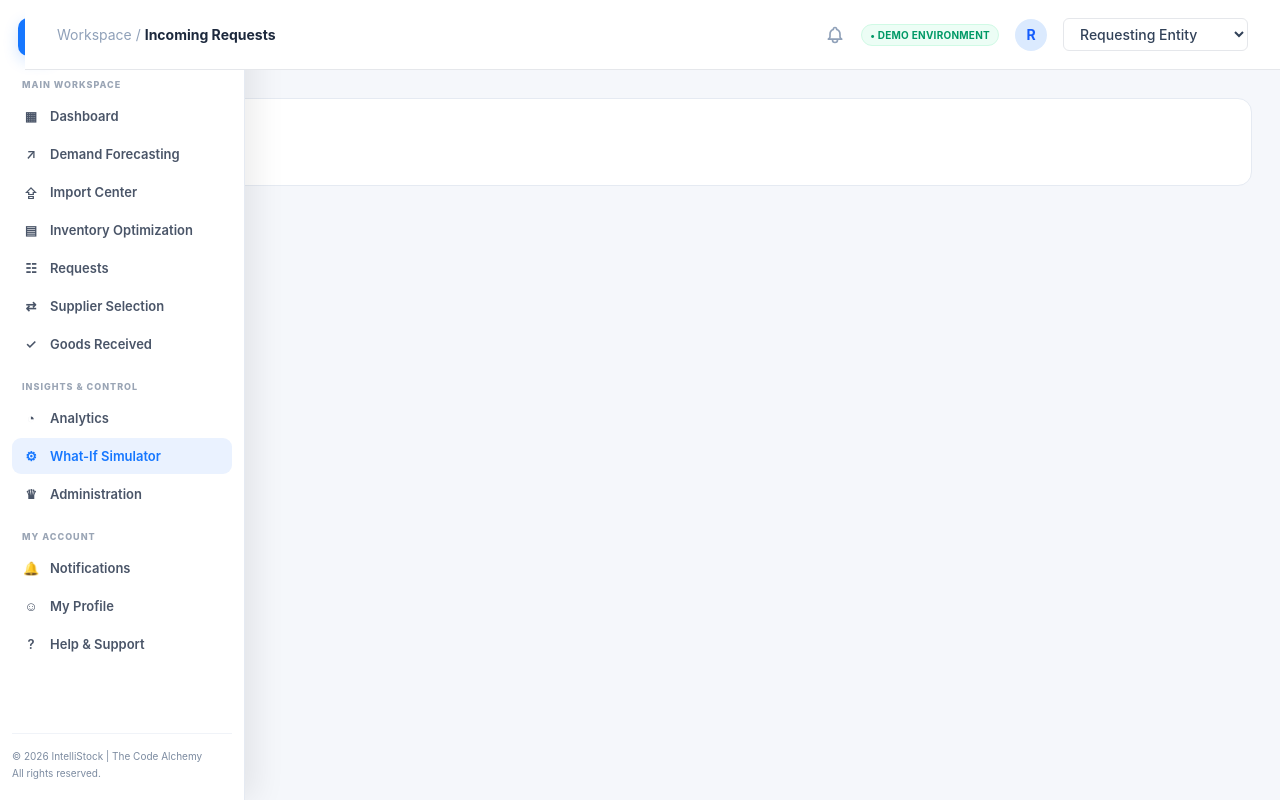
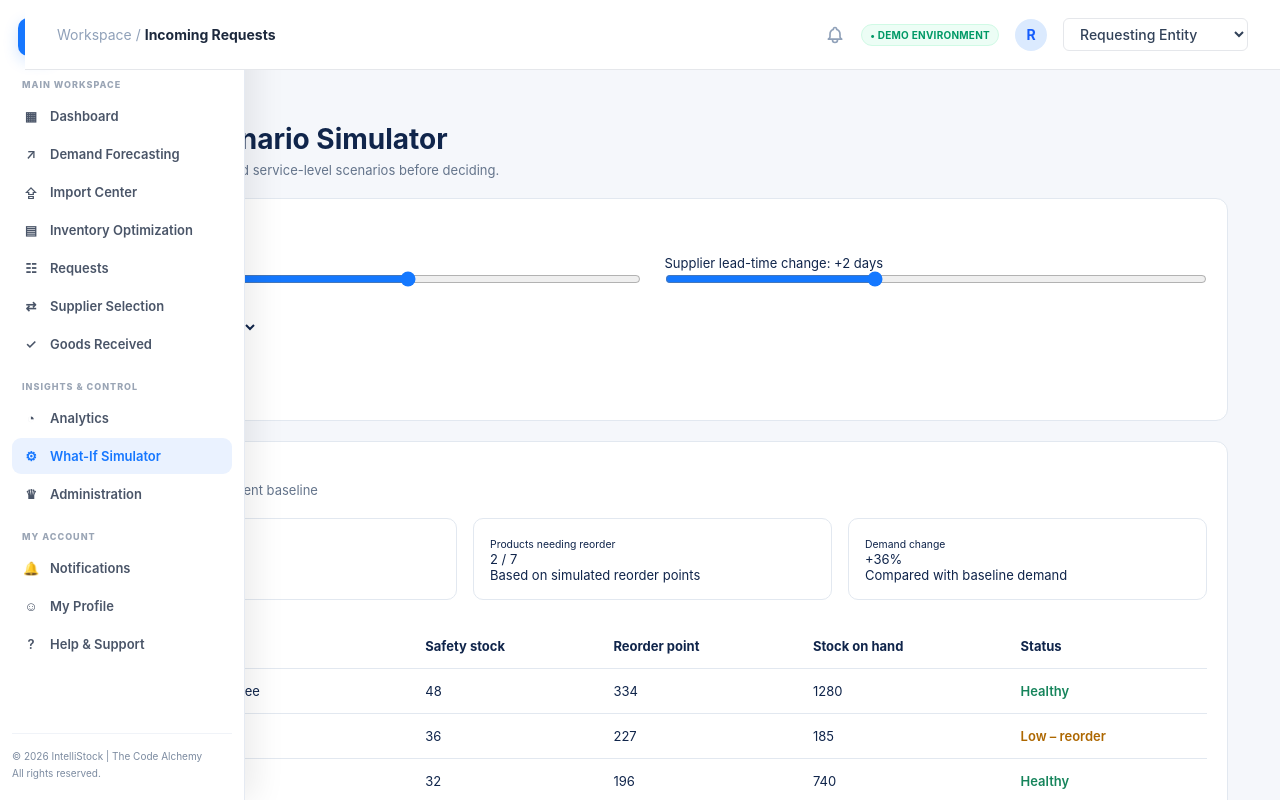
Before and after one commit to sithumthegreat/IntelliStock-Warehouse-Management-System, a React app in the folder frontend/: page /what-if in a window 1280 px wide. Shown: the top 800 px of the page. Built offline with nearby package versions, Linux system fonts and the light colour scheme; the HTML template or start-up script is replaced by a standard one.

Commit message:
feat: implement what-if scenario simulator

```diff
--- a/frontend/src/App.jsx
+++ b/frontend/src/App.jsx
@@ -1,20 +1,28 @@
+
 import { BrowserRouter as Router, Routes, Route, Navigate } from 'react-router-dom'
 import { RoleProvider } from './context/RoleContext'
 import Layout from './components/Layout'
 import DemandForecasting from './pages/DemandForecasting'
 import InventoryPage from './pages/InventoryPage'
 import IncomingRequestsPage from './pages/IncomingRequestsPage'
+import WhatIfSimulator from './pages/WhatIfSimulator'
 import Placeholder from './pages/Placeholder'
 import { NAV_GROUPS } from './config/navigation'
 
-const otherPages = NAV_GROUPS.flatMap((g) => g.items).filter(
-  (i) => i.path !== '/forecasting' && i.path !== '/inventory' && i.path !== '/requests'
-)
+const implementedPaths = [
+  '/forecasting',
+  '/inventory',
+  '/requests',
+  '/what-if',
+]
+
+const otherPages = NAV_GROUPS
+  .flatMap((g) => g.items)
+  .filter((item) => !implementedPaths.includes(item.path))
 
 export default function App() {
   return (
     <RoleProvider>
-      {/* 1. ADD THE ROUTER WRAPPER HERE */}
       <Router>
         <Routes>
           <Route element={<Layout />}>
@@ -23,14 +31,18 @@ export default function App() {
             <Route path="/forecasting" element={<DemandForecasting />} />
             <Route path="/inventory" element={<InventoryPage />} />
             <Route path="/requests" element={<IncomingRequestsPage />} />
+            <Route path="/what-if" element={<WhatIfSimulator />} />
 
-            {otherPages.map((p) => (
-              <Route key={p.path} path={p.path} element={<Placeholder title={p.title} />} />
+            {otherPages.map((page) => (
+              <Route
+                key={page.path}
+                path={page.path}
+                element={<Placeholder title={page.title} />}
+              />
             ))}
           </Route>
         </Routes>
       </Router>
-      {/* END ROUTER WRAPPER */}
     </RoleProvider>
   )
 }
--- /dev/null
+++ b/frontend/src/pages/WhatIfSimulator.jsx
@@ -0,0 +1,211 @@
+
+import { useState } from 'react'
+
+const products = [
+  { name: 'Premium Arabica Coffee', demand: 30, leadTime: 5, stock: 1280, cost: 450, deviation: 8 },
+  { name: 'Organic Green Tea', demand: 20, leadTime: 5, stock: 185, cost: 300, deviation: 6 },
+  { name: 'Wholegrain Crackers', demand: 15, leadTime: 6, stock: 740, cost: 180, deviation: 5 },
+  { name: 'Almond Milk 1L', demand: 18, leadTime: 4, stock: 92, cost: 350, deviation: 5 },
+  { name: 'Dark Chocolate 70%', demand: 10, leadTime: 5, stock: 360, cost: 500, deviation: 3 },
+  { name: 'Oat Cookies', demand: 12, leadTime: 6, stock: 214, cost: 220, deviation: 4 },
+  { name: 'Sparkling Water', demand: 25, leadTime: 4, stock: 980, cost: 120, deviation: 7 },
+]
+
+const serviceFactors = { 90: 1.282, 95: 1.645, 99: 2.326 }
+
+function calculateScenario(demandChange, leadTimeChange, serviceLevel) {
+  const factor = 1 + demandChange / 100
+  const z = serviceFactors[serviceLevel]
+
+  const rows = products.map((product) => {
+    const leadTime = Math.max(1, product.leadTime + leadTimeChange)
+    const dailyDemand = product.demand * factor
+    const dailyDeviation = product.deviation * factor
+
+    // Simplified model: independent daily demand variation.
+    const safetyStock = Math.ceil(z * dailyDeviation * Math.sqrt(leadTime))
+    const reorderPoint = Math.ceil(dailyDemand * leadTime + safetyStock)
+
+    return {
+      ...product,
+      safetyStock,
+      reorderPoint,
+      status: product.stock <= reorderPoint ? 'Low – reorder' : 'Healthy',
+    }
+  })
+
+  const totalSafetyStock = rows.reduce((sum, item) => sum + item.safetyStock, 0)
+
+  return { rows, totalSafetyStock }
+}
+
+export default function WhatIfSimulator() {
+  const [demandChange, setDemandChange] = useState(36)
+  const [leadTimeChange, setLeadTimeChange] = useState(2)
+  const [serviceLevel, setServiceLevel] = useState(95)
+
+  const baseline = calculateScenario(0, 0, 95)
+  const scenario = calculateScenario(demandChange, leadTimeChange, serviceLevel)
+
+  const shortageCount = scenario.rows.filter(
+    (item) => item.status === 'Low – reorder'
+  ).length
+
+  function resetScenario() {
+    setDemandChange(0)
+    setLeadTimeChange(0)
+    setServiceLevel(95)
+  }
+
+  return (
+    <div style={{ padding: '24px', color: '#10254b' }}>
+      <h1 style={{ fontSize: 28, fontWeight: 700 }}>
+        What-If Scenario Simulator
+      </h1>
+      <p style={{ color: '#64748b', marginTop: 6 }}>
+        Test demand, lead-time and service-level scenarios before deciding.
+      </p>
+
+      <section style={panelStyle}>
+        <h3>Scenario inputs</h3>
+
+        <div style={{ display: 'grid', gridTemplateColumns: 'repeat(auto-fit, minmax(240px, 1fr))', gap: 24, marginTop: 20 }}>
+          <div>
+            <label>Demand change: {demandChange > 0 ? '+' : ''}{demandChange}%</label>
+            <input
+              type="range"
+              min="-50"
+              max="100"
+              value={demandChange}
+              onChange={(e) => setDemandChange(Number(e.target.value))}
+              style={{ width: '100%', accentColor: '#1478ff' }}
+            />
+          </div>
+
+          <div>
+            <label>
+              Supplier lead-time change: {leadTimeChange > 0 ? '+' : ''}
+              {leadTimeChange} days
+            </label>
+            <input
+              type="range"
+              min="-3"
+              max="10"
+              value={leadTimeChange}
+              onChange={(e) => setLeadTimeChange(Number(e.target.value))}
+              style={{ width: '100%', accentColor: '#1478ff' }}
+            />
+          </div>
+        </div>
+
+        <div style={{ marginTop: 20 }}>
+          <label>Service level: </label>
+          <select
+            value={serviceLevel}
+            onChange={(e) => setServiceLevel(Number(e.target.value))}
+            style={{ padding: 8, borderRadius: 6, marginLeft: 8 }}
+          >
+            <option value={90}>90%</option>
+            <option value={95}>95%</option>
+            <option value={99}>99%</option>
+          </select>
+        </div>
+
+        <button onClick={resetScenario} style={buttonStyle}>
+          Reset scenario
+        </button>
+      </section>
+
+      <section style={panelStyle}>
+        <h3>Scenario results</h3>
+        <p style={{ color: '#64748b', marginTop: 4 }}>
+          Compared with the current baseline
+        </p>
+
+        <div style={{ display: 'grid', gridTemplateColumns: 'repeat(auto-fit, minmax(180px, 1fr))', gap: 16, marginTop: 20 }}>
+          <div style={cardStyle}>
+            <small>Total safety stock</small>
+            <h2>{scenario.totalSafetyStock} units</h2>
+            <p>Baseline: {baseline.totalSafetyStock} units</p>
+          </div>
+
+          <div style={cardStyle}>
+            <small>Products needing reorder</small>
+            <h2>{shortageCount} / {products.length}</h2>
+            <p>Based on simulated reorder points</p>
+          </div>
+
+          <div style={cardStyle}>
+            <small>Demand change</small>
+            <h2>{demandChange > 0 ? '+' : ''}{demandChange}%</h2>
+            <p>Compared with baseline demand</p>
+          </div>
+        </div>
+
+        <div style={{ overflowX: 'auto', marginTop: 24 }}>
+          <table style={{ width: '100%', borderCollapse: 'collapse', textAlign: 'left' }}>
+            <thead>
+              <tr>
+                {['Product', 'Safety stock', 'Reorder point', 'Stock on hand', 'Status'].map((heading) => (
+                  <th key={heading} style={cellStyle}>{heading}</th>
+                ))}
+              </tr>
+            </thead>
+            <tbody>
+              {scenario.rows.map((item) => (
+                <tr key={item.name}>
+                  <td style={cellStyle}>{item.name}</td>
+                  <td style={cellStyle}>{item.safetyStock}</td>
+                  <td style={cellStyle}>{item.reorderPoint}</td>
+                  <td style={cellStyle}>{item.stock}</td>
+                  <td style={cellStyle}>
+                    <span style={{
+                      color: item.status === 'Healthy' ? '#16845b' : '#ad6700',
+                      fontWeight: 600,
+                    }}>
+                      {item.status}
+                    </span>
+                  </td>
+                </tr>
+              ))}
+            </tbody>
+          </table>
+        </div>
+
+        <p style={{ marginTop: 20, color: '#175cd3' }}>
+          {shortageCount} of {products.length} products need replenishment under this scenario.
+        </p>
+      </section>
+    </div>
+  )
+}
+
+const panelStyle = {
+  background: '#ffffff',
+  border: '1px solid #e2e8f0',
+  borderRadius: 12,
+  padding: 20,
+  marginTop: 20,
+}
+
+const cardStyle = {
+  border: '1px solid #e2e8f0',
+  borderRadius: 10,
+  padding: 16,
+}
+
+const cellStyle = {
+  padding: '14px 12px',
+  borderBottom: '1px solid #e2e8f0',
+  fontSize: 13,
+}
+
+const buttonStyle = {
+  marginTop: 20,
+  background: '#1478ff',
+  color: 'white',
+  padding: '10px 16px',
+  border: 0,
+  borderRadius: 8,
+  cursor: 'pointer',
+}
```
